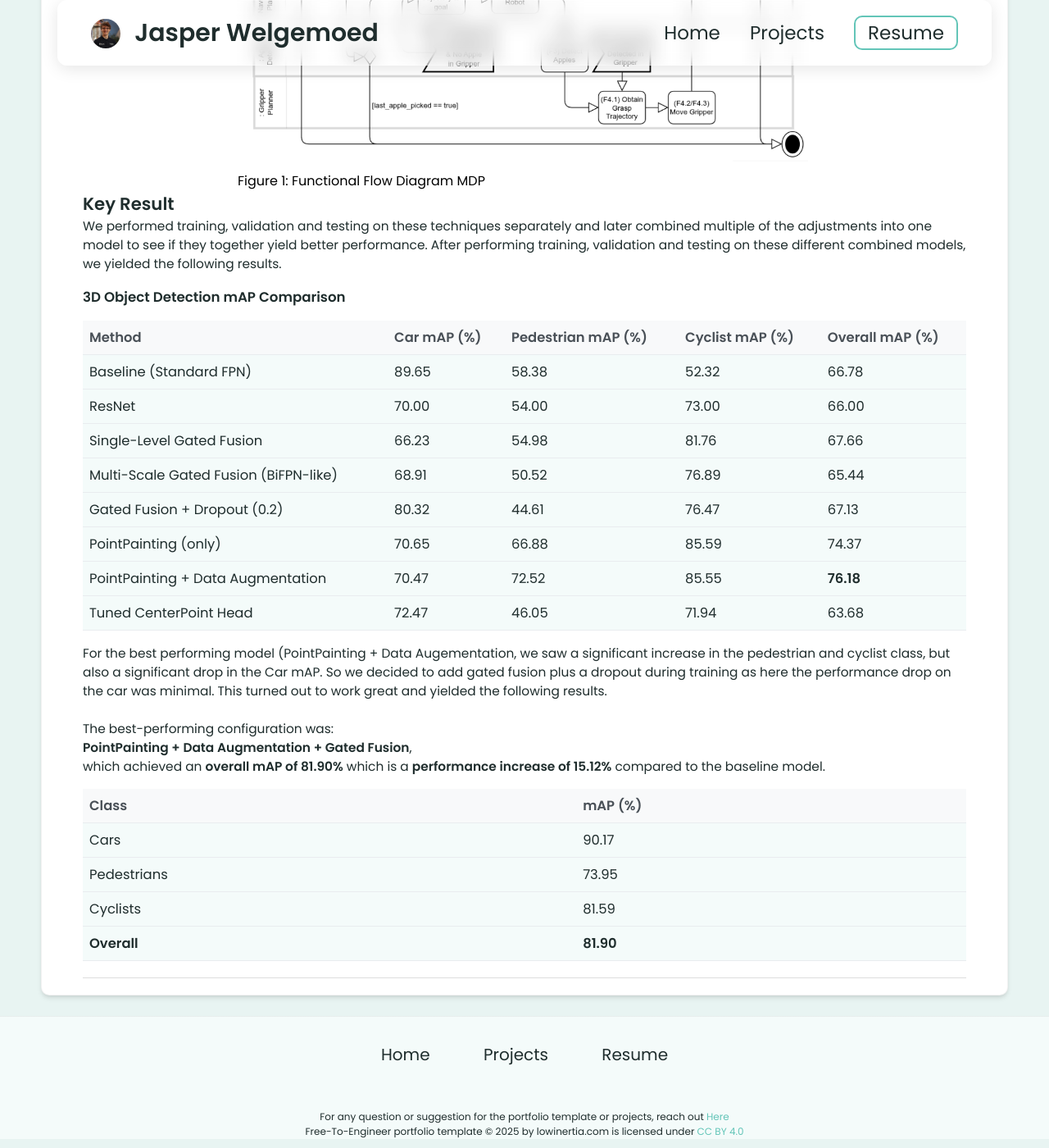
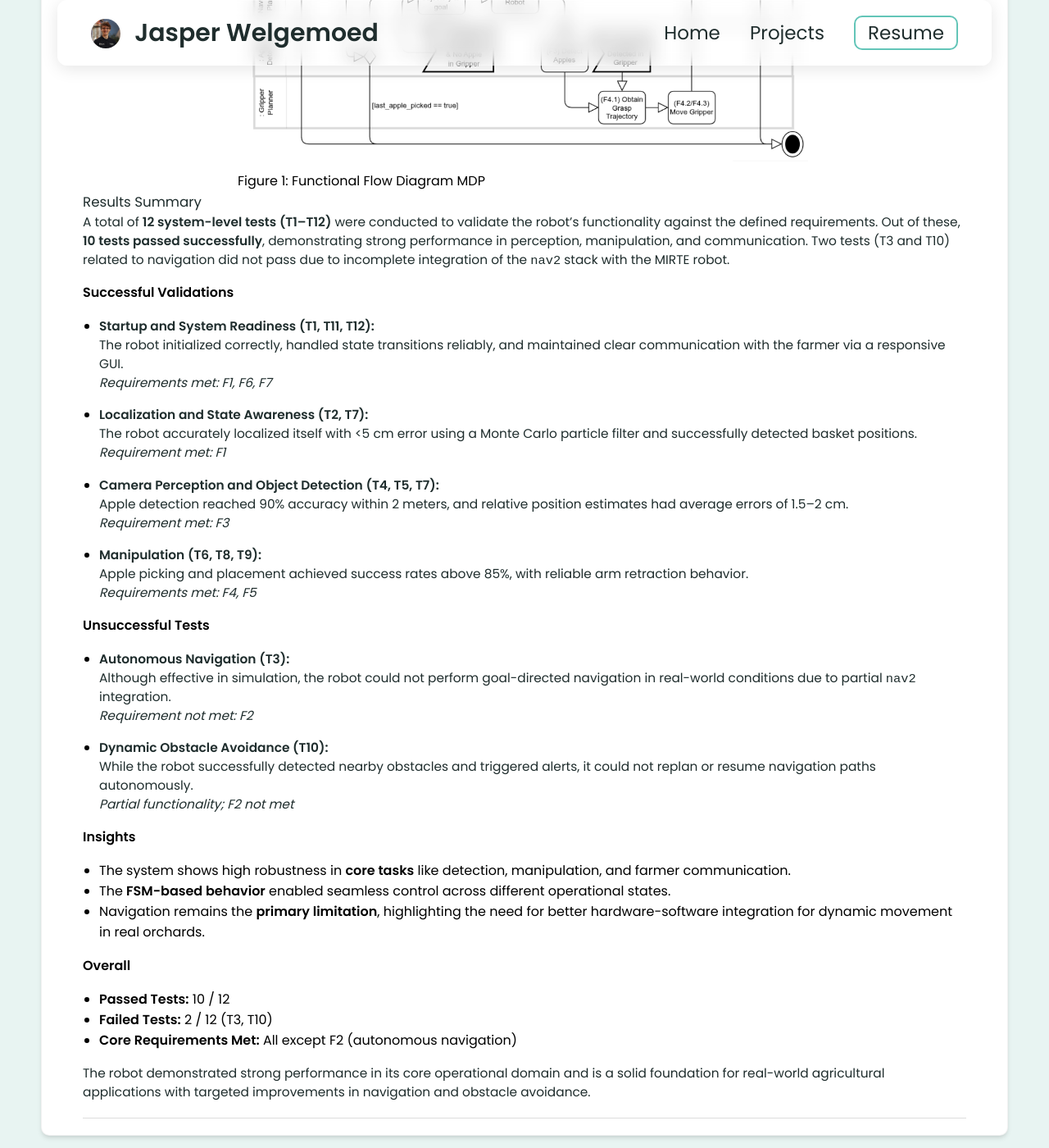
Before and after one commit to jasperwelgemoed/jasperwelgemoed.github.io, a Jekyll site: the page built from _projects/MDP/index.md, in a window 1280 px wide and 1400 px high, scrolled down 2311 px. Shown: the whole window at 82% size. Built offline with Jekyll 4.4.1, drawn with Linux system fonts in a browser that asks for light colours.

Commit message:
Update index.md

```diff
--- a/_projects/MDP/index.md
+++ b/_projects/MDP/index.md
@@ -95,32 +95,50 @@ Fallback logic was implemented for failed detections, dropped apples, and low ba
 
 
 
-## Key Result
-We performed training, validation and testing on these techniques separately and later combined multiple of the adjustments into one model to see if they together yield better performance. After performing training, validation and testing on these different combined models, we yielded the following results.
-### **3D Object Detection mAP Comparison**
+### Results Summary
 
-| Method                                        | Car mAP (%) | Pedestrian mAP (%) | Cyclist mAP (%) | Overall mAP (%) |
-|----------------------------------------------|-------------|---------------------|------------------|------------------|
-| Baseline (Standard FPN)                      | 89.65       | 58.38               | 52.32            | 66.78            |
-| ResNet                                       | 70.00       | 54.00               | 73.00            | 66.00            |
-| Single-Level Gated Fusion                    | 66.23       | 54.98               | 81.76            | 67.66            |
-| Multi-Scale Gated Fusion (BiFPN-like)        | 68.91       | 50.52               | 76.89            | 65.44            |
-| Gated Fusion + Dropout (0.2)                 | 80.32       | 44.61               | 76.47            | 67.13            |
-| PointPainting (only)                         | 70.65       | 66.88               | 85.59            | 74.37            |
-| PointPainting + Data Augmentation            | 70.47       | 72.52               | 85.55            | **76.18**        |
-| Tuned CenterPoint Head                       | 72.47       | 46.05               | 71.94            | 63.68            |
+A total of **12 system-level tests (T1–T12)** were conducted to validate the robot’s functionality against the defined requirements. Out of these, **10 tests passed successfully**, demonstrating strong performance in perception, manipulation, and communication. Two tests (T3 and T10) related to navigation did not pass due to incomplete integration of the `nav2` stack with the MIRTE robot.
 
-For the best performing model (PointPainting + Data Augementation, we saw a significant increase in the pedestrian and cyclist class, but also a significant drop in the Car mAP. So we decided to add gated fusion plus a dropout during training as here the performance drop on the car was minimal. This turned out to work great and yielded the following results. <br> <br>
-The best-performing configuration was:
-**PointPainting + Data Augmentation + Gated Fusion**,
-which achieved an **overall mAP of 81.90%** which is a **performance increase of 15.12%** compared to the baseline model.<br>
+#### Successful Validations
 
-| Class       | mAP (%) |
-|-------------|---------|
-| Cars        | 90.17   |
-| Pedestrians | 73.95   |
-| Cyclists    | 81.59   |
-| **Overall** | **81.90** |
+- **Startup and System Readiness (T1, T11, T12):**
+  The robot initialized correctly, handled state transitions reliably, and maintained clear communication with the farmer via a responsive GUI.
+  _Requirements met: F1, F6, F7_
 
+- **Localization and State Awareness (T2, T7):**
+  The robot accurately localized itself with <5 cm error using a Monte Carlo particle filter and successfully detected basket positions.
+  _Requirement met: F1_
+
+- **Camera Perception and Object Detection (T4, T5, T7):**
+  Apple detection reached 90% accuracy within 2 meters, and relative position estimates had average errors of 1.5–2 cm.
+  _Requirement met: F3_
+
+- **Manipulation (T6, T8, T9):**
+  Apple picking and placement achieved success rates above 85%, with reliable arm retraction behavior.
+  _Requirements met: F4, F5_
+
+#### Unsuccessful Tests
+
+- **Autonomous Navigation (T3):**
+  Although effective in simulation, the robot could not perform goal-directed navigation in real-world conditions due to partial `nav2` integration.
+  _Requirement not met: F2_
+
+- **Dynamic Obstacle Avoidance (T10):**
+  While the robot successfully detected nearby obstacles and triggered alerts, it could not replan or resume navigation paths autonomously.
+  _Partial functionality; F2 not met_
+
+#### Insights
+
+- The system shows high robustness in **core tasks** like detection, manipulation, and farmer communication.
+- The **FSM-based behavior** enabled seamless control across different operational states.
+- Navigation remains the **primary limitation**, highlighting the need for better hardware-software integration for dynamic movement in real orchards.
+
+#### Overall
+
+- **Passed Tests:** 10 / 12
+- **Failed Tests:** 2 / 12 (T3, T10)
+- **Core Requirements Met:** All except F2 (autonomous navigation)
+
+The robot demonstrated strong performance in its core operational domain and is a solid foundation for real-world agricultural applications with targeted improvements in navigation and obstacle avoidance.
 
 ---
```
